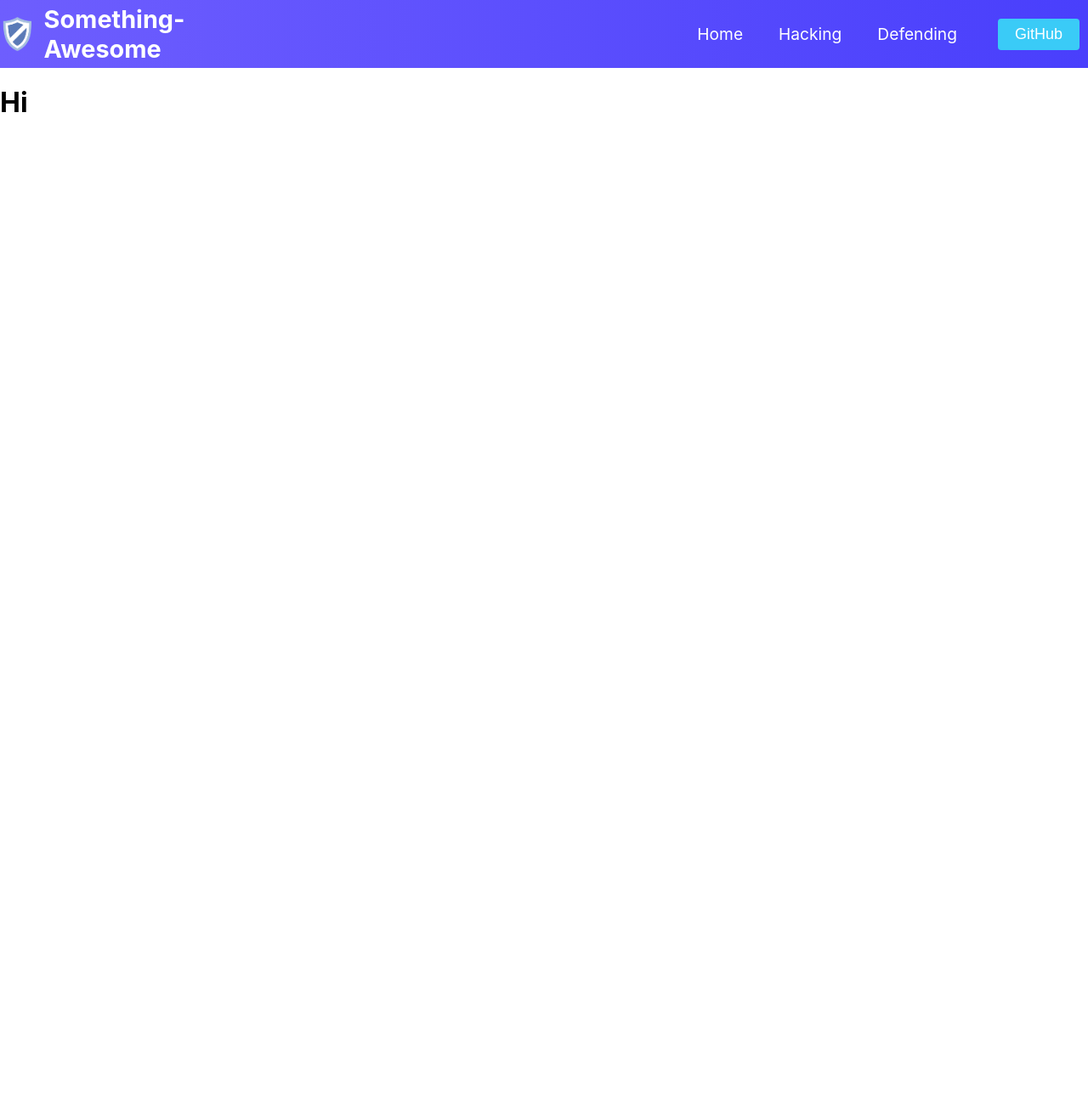
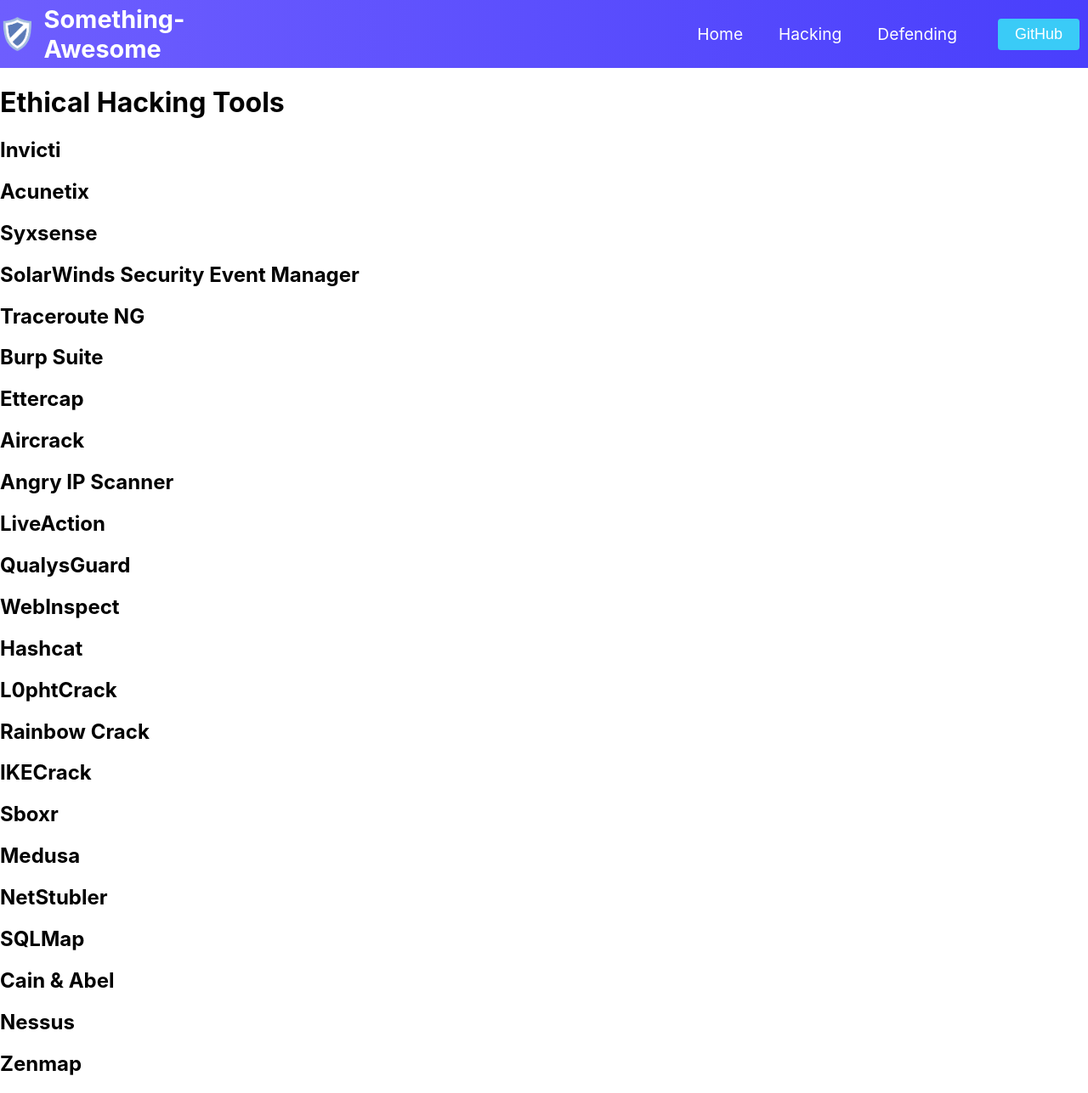
Before and after one commit to HardcoreTrash/Comp6841, a React (Create React App) app: page /hacking in a window 1280 px wide. Shown: the whole page at 85% size. Before the commit the page ends 800 px from the top, so only its background shows below. Built offline with nearby package versions, Linux system fonts and the light colour scheme; the HTML template or start-up script is replaced by a standard one.

Commit message:
Added tools for both hacking and defending to research

```diff
--- a/src/App.js
+++ b/src/App.js
@@ -2,10 +2,10 @@
 import './App.css';
 import { BrowserRouter as Router, Routes, Route}
     from 'react-router-dom';
+import NavBar from "./components/NavBar";
 import Home from './pages';
-import Hacking from './pages/hacking';
-import NavBar from "./components/NavBar";
-// import NavBar from './components/NavBar/NavBar'
+import Hacking from './pages/Hacking';
+import Defending from './pages/Defending';
 
 function App() {
   return (
@@ -14,6 +14,7 @@
       <Routes>
           <Route exact path='/' exact element={<Home />} />
           <Route path='/hacking' element={<Hacking/>} />
+          <Route path='/defending' element={<Defending/>} />
       </Routes>
     </Router>
   );
--- /dev/null
+++ b/src/pages/Defending.js
@@ -0,0 +1,26 @@
+import React from "react";
+
+const Defending = () => {
+  return (
+    <div>
+      <h1>CyberSecurity Tools</h1>
+      <h2>SolarWinds Security Event Manager</h2>
+      <h2>Intruder</h2>
+      <h2>Syxsense</h2>
+      <h2>System Mechanic Ultimate Defense</h2>
+      <h2>Acunetix</h2>
+      <h2>Netsparker</h2>
+      <h2>Vipre</h2>
+      <h2>LifeLock</h2>
+      <h2>Bitdefender Total Security</h2>
+      <h2>Malwarebytes</h2>
+      <h2>Mimecast</h2>
+      <h2>CIS</h2>
+      <h2>Snort</h2>
+      <h2>Wireshark</h2>
+      <h2>Webroot</h2>
+    </div>
+  );
+};
+
+export default Defending;
--- /dev/null
+++ b/src/pages/Hacking.js
@@ -0,0 +1,35 @@
+import React from "react";
+
+const Hacking = () => {
+  return (
+    <div>
+      <h1>Ethical Hacking Tools</h1>
+      <h2>Invicti</h2>
+      <h2>Acunetix</h2>
+      <h2>Syxsense</h2>
+      <h2>SolarWinds Security Event Manager</h2>
+      <h2>Traceroute NG</h2>
+      <h2>Burp Suite</h2>
+      <h2>Ettercap</h2>
+      <h2>Aircrack</h2>
+      <h2>Angry IP Scanner</h2>
+      <h2>LiveAction</h2>
+      <h2>QualysGuard</h2>
+      <h2>WebInspect</h2>
+      <h2>Hashcat</h2>
+      <h2>L0phtCrack</h2>
+      <h2>Rainbow Crack</h2>
+      <h2>IKECrack</h2>
+      <h2>Sboxr</h2>
+      <h2>Medusa</h2>
+      <h2>NetStubler</h2>
+      <h2>SQLMap</h2>
+      <h2>Cain & Abel</h2>
+      <h2>Nessus</h2>
+      <h2>Zenmap</h2>
+
+    </div>
+  );
+};
+
+export default Hacking;
--- a/src/pages/hacking.js
+++ /dev/null
@@ -1,11 +0,0 @@
-import React from "react";
-
-const Hacking = () => {
-  return (
-    <div>
-      <h1>Hi</h1>
-    </div>
-  );
-};
-
-export default Hacking;
```
